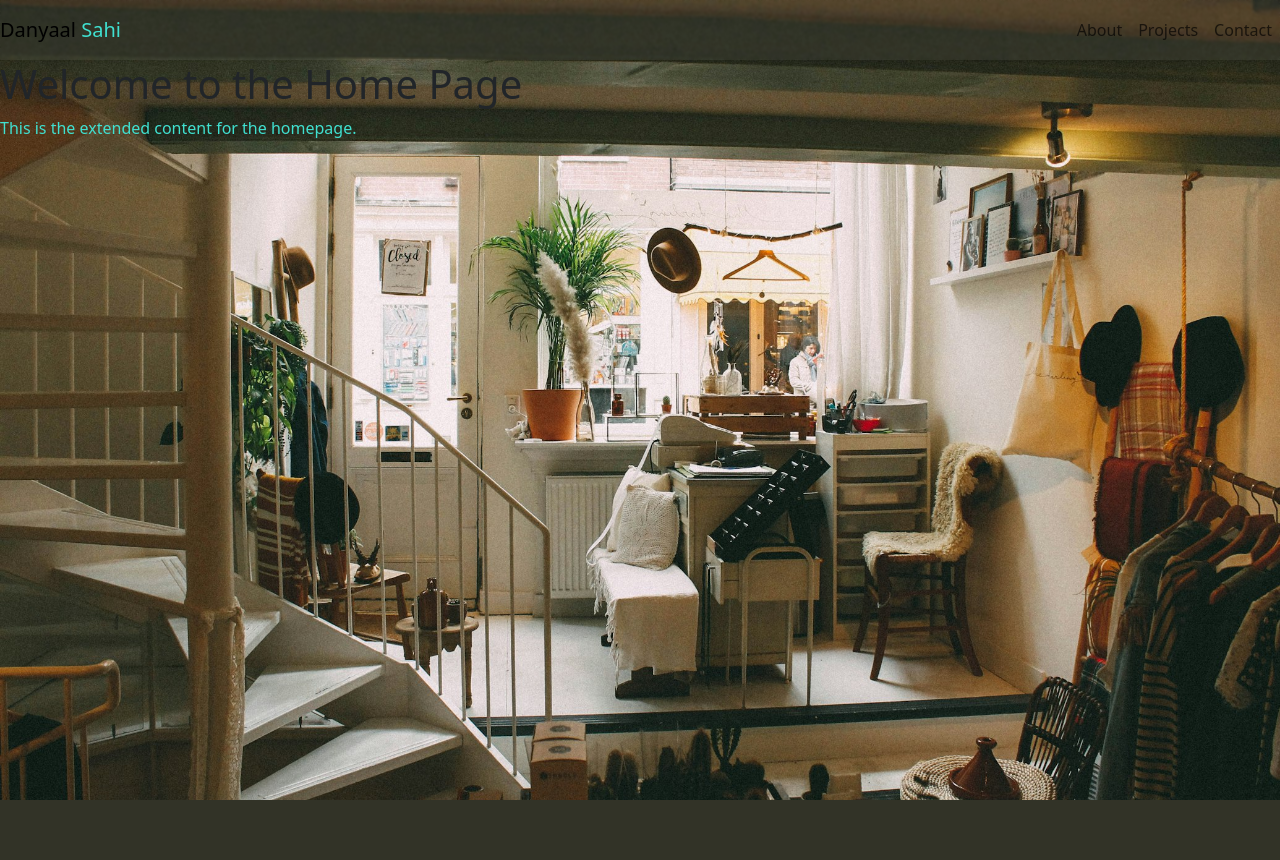
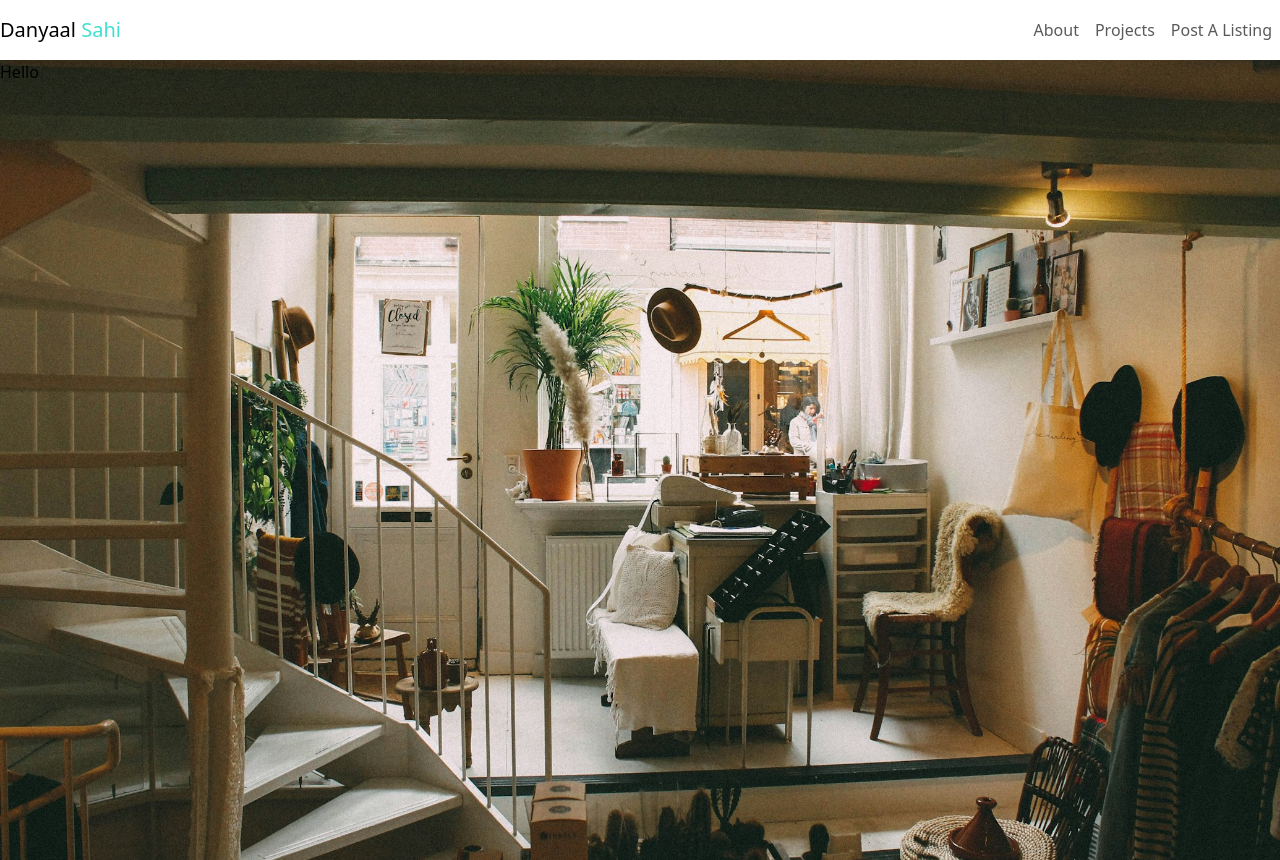
Before and after one commit to Danyaal-Sahi/Sublease_Django, a Django app: page / in a window 1280 px wide. Before the commit the page ends 800 px from the top, so only its background shows below. Run offline with Django 4.2, Linux system fonts and the light colour scheme.

Commit message:
Background/Map fixes
fixed map changed navbar

```diff
--- a/sublease_project/SubApp/static/index.css
+++ b/sublease_project/SubApp/static/index.css
@@ -10,19 +10,6 @@
 }
 
 
-p {
-    color: turquoise;
+p{
+    color: black;
 }
-.navbar {
-    height: 60px;
-    padding: 10px 0;
-    background-color: rgba(255, 255, 255, 0.05); /* Slight white background with 20% opacity */
-    box-shadow: 0 2px 4px rgba(0, 0, 0, 0.1); /* Subtle shadow */
-    backdrop-filter: blur(1px); /* Optional: adds a slight blur effect to content behind the navbar */
-    z-index: 1;
-}
-
-
-.nav-item {
-    color: turquoise;
-}
--- a/sublease_project/SubApp/templates/base.html
+++ b/sublease_project/SubApp/templates/base.html
@@ -1,33 +1,41 @@
 {% load static %}
-<html>
+<!DOCTYPE html>
+<html lang="en">
 <head>
+  {% block head %}
     <meta charset="UTF-8">
     <meta name="viewport" content="width=device-width, initial-scale=1.0">
+    <!-- Bootstrap CSS -->
     <link href="https://cdn.jsdelivr.net/npm/bootstrap@5.3.3/dist/css/bootstrap.min.css" rel="stylesheet">
+    <!-- Main Stylesheet -->
     <link rel="stylesheet" href="{% static 'styles.css' %}">
+    <!-- Main JavaScript -->
     <script src="{% static 'js/name.js' %}"></script>
-        {% block head %}{% endblock %}
-        <title>{% block title %}Home{% endblock %}</title>
+    <!-- Default Title -->
+    <title>{% block title %}Home{% endblock title %}</title>
+  {% endblock head %}
 </head>
 
+<body>
   <header class="header-section">
-
-
     <nav class="navbar navbar-expand-lg">
       <!-- MyApp Logo -->
-            <a class="navbar-brand position-absolute start-0" href="/">Danyaal <span style="color: turquoise">Sahi</span></a>
-
+      <a class="navbar-brand position-absolute start-0" href="/">
+        Danyaal <span style="color: turquoise">Sahi</span>
+      </a>
       <div class="position-absolute end-0 d-flex align-items-center">
         <ul class="navbar-nav">
           <li class="nav-item"><a class="section nav-link" href="#About">About</a></li>
           <li class="nav-item"><a class="section nav-link" href="/">Projects</a></li>
-                    <li class="nav-item"><a class="section nav-link" href="/">Contact</a></li>
+          <li class="nav-item"><a class="section nav-link" href="/">Post A Listing</a></li>
         </ul>
       </div>
     </nav>
+  </header>
 
+  {% block content %}{% endblock content %}
 
-    <body>
-        {% block content %}{% endblock %}
+  <!-- Bootstrap JS Bundle -->
+  <script src="https://cdn.jsdelivr.net/npm/bootstrap@5.3.3/dist/js/bootstrap.bundle.min.js"></script>
 </body>
 </html>
--- a/sublease_project/SubApp/templates/index.html
+++ b/sublease_project/SubApp/templates/index.html
@@ -1,33 +1,16 @@
+{% extends "base.html" %}
+{% load static %}
 
-{% load static %}
-<html>
-    <head>
-        <meta charset="UTF-8">
-        <meta name="viewport" content="width=device-width, initial-scale=1.0">
-        <link href="https://cdn.jsdelivr.net/npm/bootstrap@5.3.3/dist/css/bootstrap.min.css" rel="stylesheet">
-<link rel="stylesheet" href="{% static 'index.css' %}">
 
-    </head>
+{% block head %}
+  {{ block.super }}
+  <link rel="stylesheet" href="{% static 'index.css' %}">
+{% endblock head %}
 
-    <header class="header-section">
 
-        <div class="home-container">
-        <nav class="navbar navbar-expand-lg">
-            <!-- MyApp Logo -->
-            <a class="navbar-brand position-absolute start-0" href="/">Danyaal <span style="color: turquoise">Sahi</span></a>
+{% block content %}
+<div class = "home-container">
+    <p>Hello</p>
+</div>
 
-            <div class="position-absolute end-0 d-flex align-items-center">
-                <ul class="navbar-nav">
-                    <li class="nav-item"><a class="section nav-link" href="#About">About</a></li>
-                    <li class="nav-item"><a class="section nav-link" href="/">Projects</a></li>
-                    <li class="nav-item"><a class="section nav-link" href="/">Contact</a></li>
-                </ul>
-            </div>
-        </nav>
-    <body>
-
-            <h1>Welcome to the Home Page</h1>
-            <p>This is the extended content for the homepage.</p>
-        </div>
-    </body>
-</html>
+{% endblock content %}
```
Also changed, not shown: sublease_project/SubApp/static/browse.css (+8 -1 lines), sublease_project/SubApp/templates/browse.html (+12 -20 lines). Lines whose indentation alone changed are shown as unchanged.
